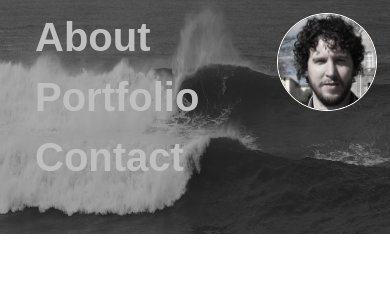
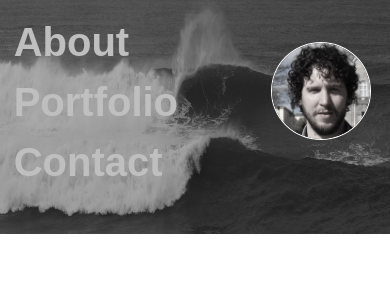
Before and after one commit to kepope3/portfolio, a React (Create React App) app in the folder portfolio/: page / in a window 390 px wide. Shown: the top 300 px of the page. Built offline with nearby package versions, Linux system fonts and the light colour scheme; a web font is replaced by a local one.

Commit message:
reponsive sttlw changes %

```diff
--- a/portfolio/src/Assets/CSS/Layout/LinkedInBubble.module.css
+++ b/portfolio/src/Assets/CSS/Layout/LinkedInBubble.module.css
@@ -1,7 +1,7 @@
 .bubble {
   position: fixed;
-  top: 20px;
-  right: 20px;
+  top: 5%;
+  right: 5%;
   transition: all 0.2s;
 }
 
@@ -16,18 +16,11 @@
   border: 6px solid #ffff;
   border-radius: 100%;
 }
-@media screen and (max-width: 480px) {
+@media screen and (max-width: 800px) {
   .face {
     width: 100px;
     height: 98px;
     border: 1px solid #ffff;
     border-radius: 100%;
   }
-
-  .bubble {
-    position: fixed;
-    top: 13px;
-    right: 13px;
-    transition: all 0.2s;
-  }
 }
--- a/portfolio/src/Assets/CSS/Layout/nav.module.css
+++ b/portfolio/src/Assets/CSS/Layout/nav.module.css
@@ -1,6 +1,8 @@
 .list {
   margin-bottom: 0;
-  padding-left: 35px;
+  margin-left: 5%;
+  margin-top: 2%;
+  padding-left: 0;
 }
 
 .list li:not(:last-child) {
```
